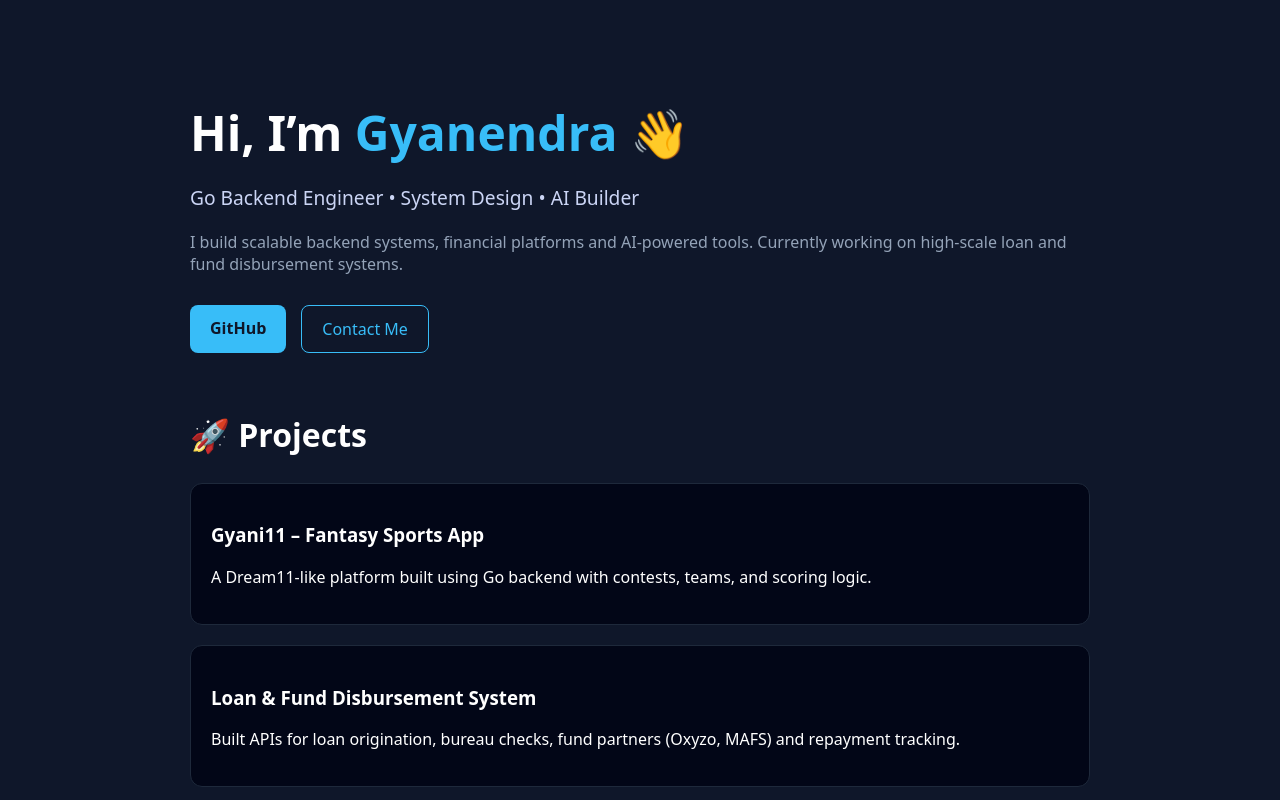
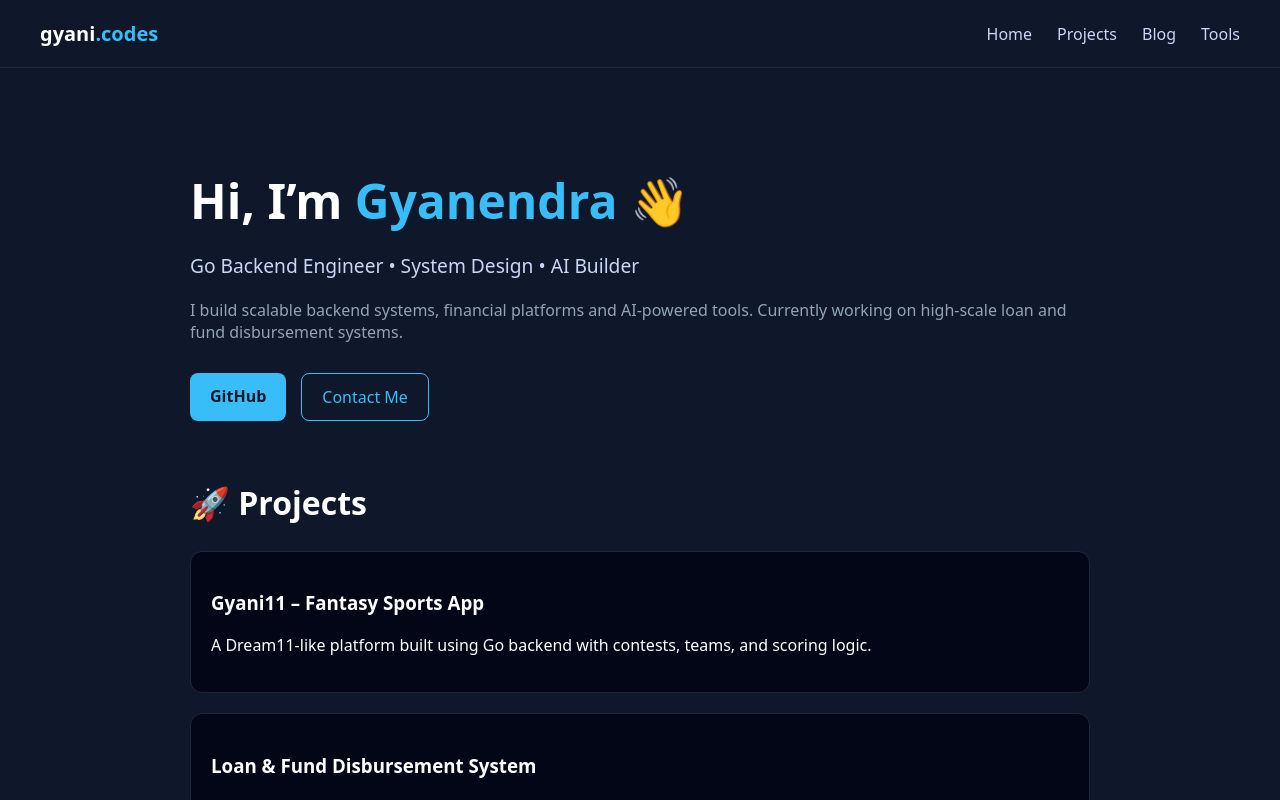
Before and after one commit to kumargyanendracse/gyani-codes, a Next.js app: page / in a window 1280 px wide. Shown: the top 800 px of the page. Built offline with nearby package versions, Linux system fonts and the light colour scheme.

Commit message:
Update layout.js

```diff
--- a/app/layout.js
+++ b/app/layout.js
@@ -6,9 +6,34 @@ export const metadata = {
 export default function RootLayout({ children }) {
   return (
     <html lang="en">
-      <body style={{ margin: 0, background: "#f8f9fa" }}>
+      <body style={{ margin: 0, background: "#0f172a", color: "white", fontFamily: "system-ui" }}>
+        <nav style={{
+          padding: "20px 40px",
+          borderBottom: "1px solid #1e293b",
+          display: "flex",
+          justifyContent: "space-between",
+          alignItems: "center"
+        }}>
+          <div style={{ fontWeight: "bold", fontSize: "20px" }}>
+            gyani<span style={{ color: "#38bdf8" }}>.codes</span>
+          </div>
+
+          <div style={{ display: "flex", gap: "25px" }}>
+            <a href="/" style={linkStyle}>Home</a>
+            <a href="/projects" style={linkStyle}>Projects</a>
+            <a href="/blog" style={linkStyle}>Blog</a>
+            <a href="/tools" style={linkStyle}>Tools</a>
+          </div>
+        </nav>
+
         {children}
       </body>
     </html>
   );
 }
+
+const linkStyle = {
+  color: "#cbd5f5",
+  textDecoration: "none",
+  fontSize: "16px"
+};
```
